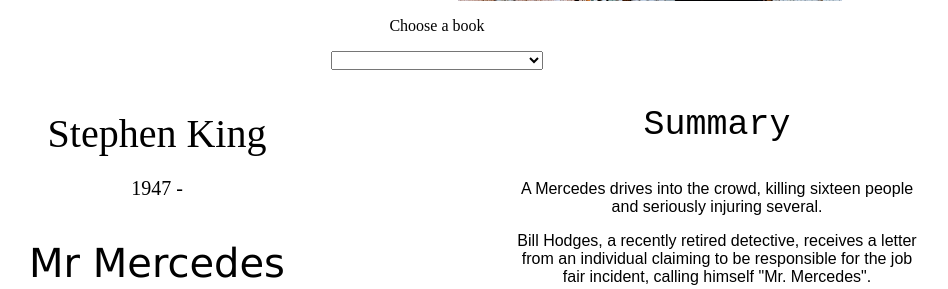
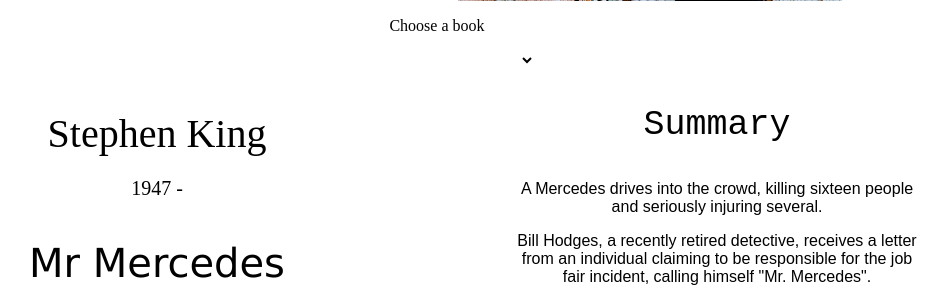
Before and after one commit to Adrien-Gontier/My-life-as-a-reader, a PHP site: page /wishlist.php in a window 1280 px wide. Shown: the part 461-750 px from the top of the page, without its empty margins (203-1151 px from the left). Run offline with PHP 8.4, Linux system fonts and the light colour scheme.

Commit message:
Update style_books_content.css
Line 7 : Comment modified.

Line 9-18 : Style for the dropdown list added.

```diff
--- a/style_books_content.css
+++ b/style_books_content.css
@@ -4,7 +4,19 @@
 
 
 
-/* !!!! WRITE STYLE FOR DROPDOWN LIST !!!! */
+/* !!!! STYLE FOR DROPDOWN LIST WILL BE TESTED !!!! */
+
+select {
+  color: black;
+  background-color: white;
+  border: 0;
+}
+
+select {
+  font-family: 'Segoe UI', Tahoma, Geneva, Verdana, sans-serif;
+  font-size: 12px;
+}
+
 
 
 .author_name, .author_date_born_death {  /* First and last name of the author and Year of born and year of death of the author */
```
